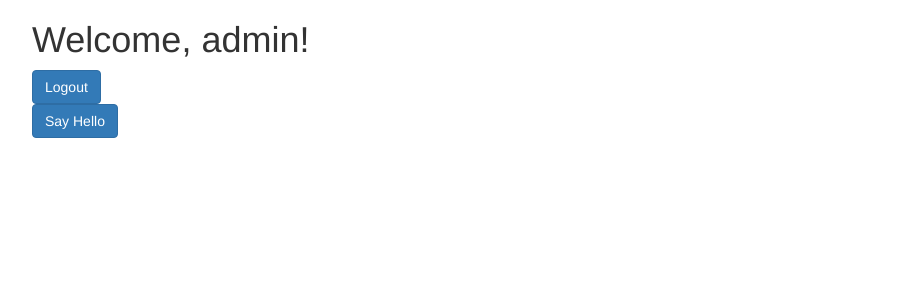
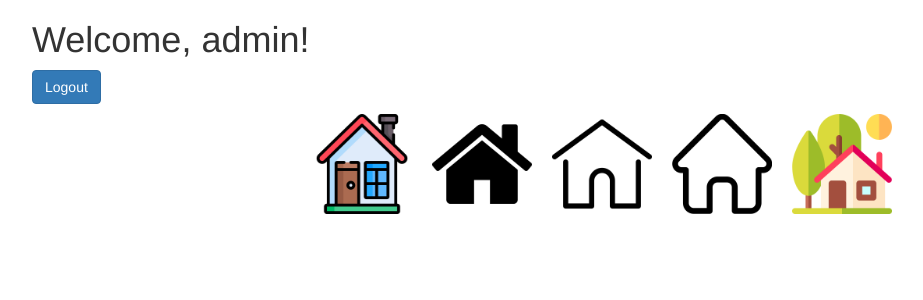
Before and after one commit to Thawat09/showTag, a PHP site: page /views/index.php in a window 1280 px wide. Shown: the top 300 px of the page, without its empty margins (38-961 px from the left). Run offline with PHP 8.4, Linux system fonts and the light colour scheme.

Commit message:
เพิ่มรุปภาพ

```diff
--- /dev/null
+++ b/css/styles.css
@@ -0,0 +1,13 @@
+.rich-menu {
+    display: flex;
+    justify-content: center;
+}
+
+.menu-item {
+    margin: 10px;
+}
+
+.menu-item img {
+    width: 100px;
+    height: 100px;
+}
--- a/javascript/script.js
+++ b/javascript/script.js
@@ -5,7 +5,7 @@ function submitForm() {
 
     xhr.open('POST', 'models/login_model.php', true);
     xhr.setRequestHeader('Content-type', 'application/x-www-form-urlencoded');
-    xhr.onload = function() {
+    xhr.onload = function () {
         if (xhr.status === 200) {
             var response = JSON.parse(xhr.responseText);
             if (response.success) {
--- a/models/login_model.php
+++ b/models/login_model.php
@@ -13,4 +13,3 @@ if (isset($_POST['username']) && isset($_POST['password'])) {
 
   echo json_encode($response);
 }
-?>
--- a/views/index.php
+++ b/views/index.php
@@ -1,9 +1,15 @@
+<?php
+ini_set('display_errors', 1);
+error_reporting(E_ALL);
+?>
 <!DOCTYPE html>
 <html>
 
 <head>
-    <title>Home Page</title>
-    <link href="https://maxcdn.bootstrapcdn.com/bootstrap/3.3.7/css/bootstrap.min.css" rel="stylesheet">
+    <title>Home</title>
+    <link rel="stylesheet" href="https://maxcdn.bootstrapcdn.com/bootstrap/3.3.7/css/bootstrap.min.css">
+    <link rel="icon" href="./public/favicon.ico" type="image/x-icon">
+    <link rel="stylesheet" href="./css/styles.css">
 </head>
 
 <body>
@@ -13,11 +19,25 @@
             <button type="submit" name="logout" class="btn btn-primary">Logout</button>
         </form>
     </div>
-    <div class="container">
-        <button onclick="sayHello()" class="btn btn-primary">Say Hello</button>
+    <div class="rich-menu">
+        <div class="menu-item">
+            <img src="./public/home.png" alt="Icon 3">
+        </div>
+        <div class="menu-item">
+            <img src="./public/home1.png" alt="Icon 1">
+        </div>
+        <div class="menu-item">
+            <img src="./public/home2.png" alt="Icon 2">
+        </div>
+        <div class="menu-item">
+            <img src="./public/home3.png" alt="Icon 3">
+        </div>
+        <div class="menu-item">
+            <img src="./public/house.png" alt="Icon 3">
+        </div>
     </div>
 
-    <script src="./javascript/script.js"></script>
+    <!-- <script src="./javascript/script.js"></script> -->
 </body>
 
 </html>
--- a/views/login.php
+++ b/views/login.php
@@ -5,6 +5,7 @@
     <title>Login</title>
     <link rel="stylesheet" href="https://maxcdn.bootstrapcdn.com/bootstrap/3.3.7/css/bootstrap.min.css">
     <link rel="stylesheet" href="https://cdn.jsdelivr.net/npm/sweetalert2@11.0.20/dist/sweetalert2.min.css">
+    <link rel="icon" href="./public/favicon.ico" type="image/x-icon">
 </head>
 
 <body>
```
Also changed, not shown: public/favicon.ico (added), public/favicon2.ico (added), public/home.png (added), public/home1.png (added), public/home2.png (added), public/home3.png (added), public/house.png (added), public/tag.png (added). Lines whose indentation alone changed are shown as unchanged.
